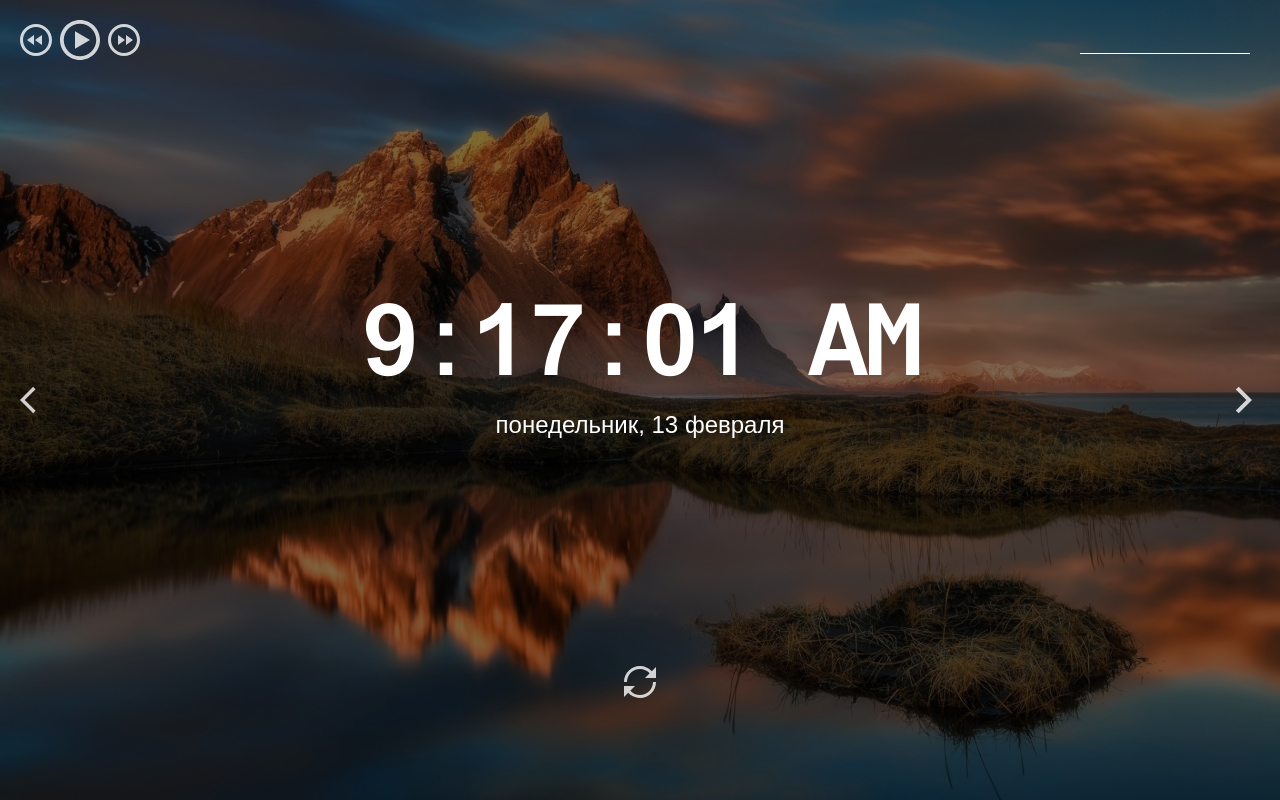
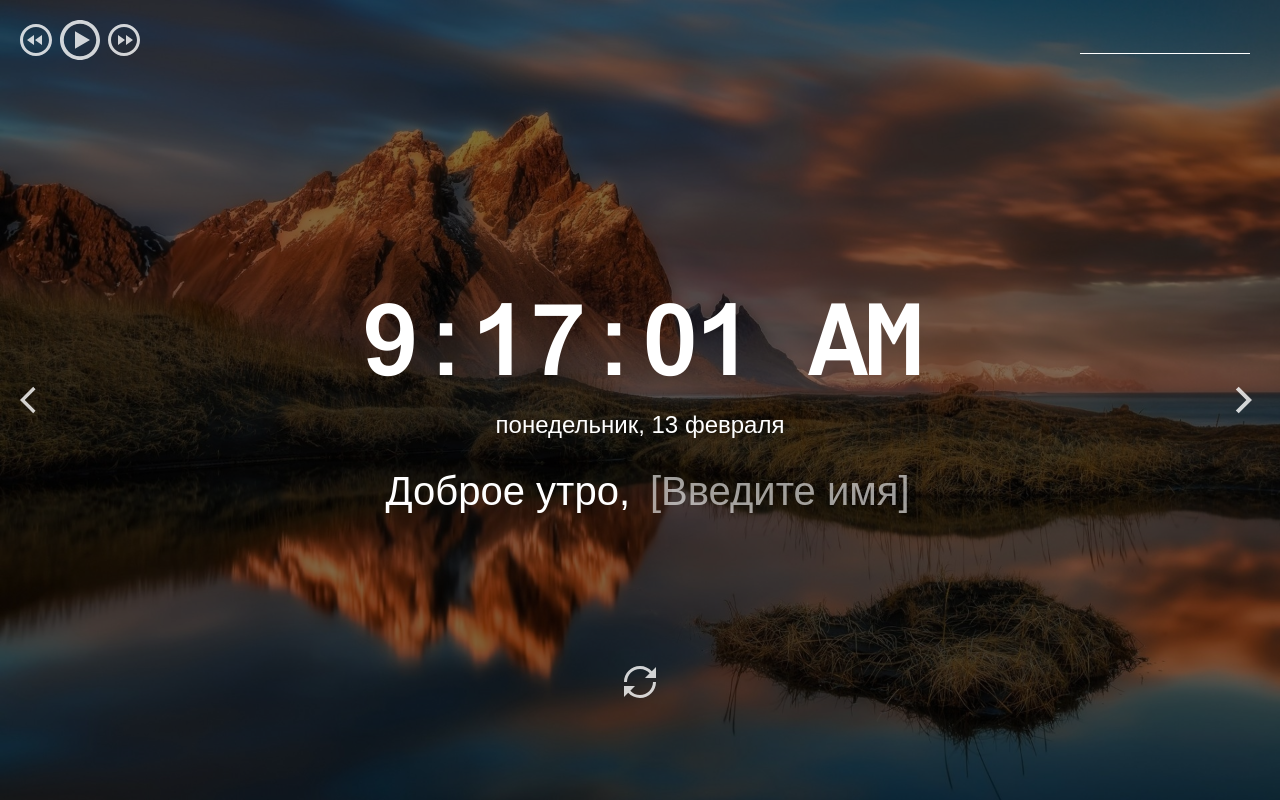
Before and after one commit to gorobchenko-k/momentum, a plain HTML site: page momentum/index.html in a window 1280 px wide. Drawn offline with Linux system fonts and the light colour scheme.

Commit message:
feat: add greeting

```diff
--- a/momentum/index.html
+++ b/momentum/index.html
@@ -41,7 +41,7 @@
         <date class="date"></date>
         <div class="greeting-container">
             <span class="greeting"></span>
-            <input type="text" class="name" />
+            <input type="text" class="name" placeholder="[Введите имя]"/>
         </div>
     </main>
     <footer class="footer">
@@ -51,7 +51,9 @@
             <div class="author"></div>
         </div>
     </footer>
+    <script src="scripts/greeting.js"></script>
     <script src="scripts/time.js"></script>
+
 </body>
 
 </html>
--- /dev/null
+++ b/momentum/scripts/greeting.js
@@ -0,0 +1,36 @@
+const greetingElement = document.querySelector(".greeting");
+const nameInput = document.querySelector(".name");
+
+
+function getTimeOfDay(hours) {
+    const timeOfDay = {
+        0: 'Спокойной ночи',
+        1: 'Доброе утро',
+        2: 'Добрый день',
+        3: 'Добрый вечер',
+    }
+
+    return timeOfDay[Math.floor(hours / 6)];
+
+}
+
+function showGreeting(date) {
+    const hours = date.getHours();
+    const timeOfDay = getTimeOfDay(hours);
+    const greetingText = `${timeOfDay}, `;
+
+    greetingElement.textContent = greetingText;
+}
+
+function setLocalStorege() {
+    localStorage.setItem('name', nameInput.value);
+}
+
+function getLocalStorege() {
+    if (localStorage.getItem('name')) {
+        nameInput.value = localStorage.getItem('name');
+    }
+}
+
+window.addEventListener("beforeunload", setLocalStorege);
+window.addEventListener("load", getLocalStorege);
--- a/momentum/scripts/time.js
+++ b/momentum/scripts/time.js
@@ -12,6 +12,7 @@ function showTime() {
     const currentTime = date.toLocaleTimeString();
     timeElement.textContent = currentTime;
     showDate(date);
+    showGreeting(date);
     setTimeout(showTime, 1000);
 }
 
```
